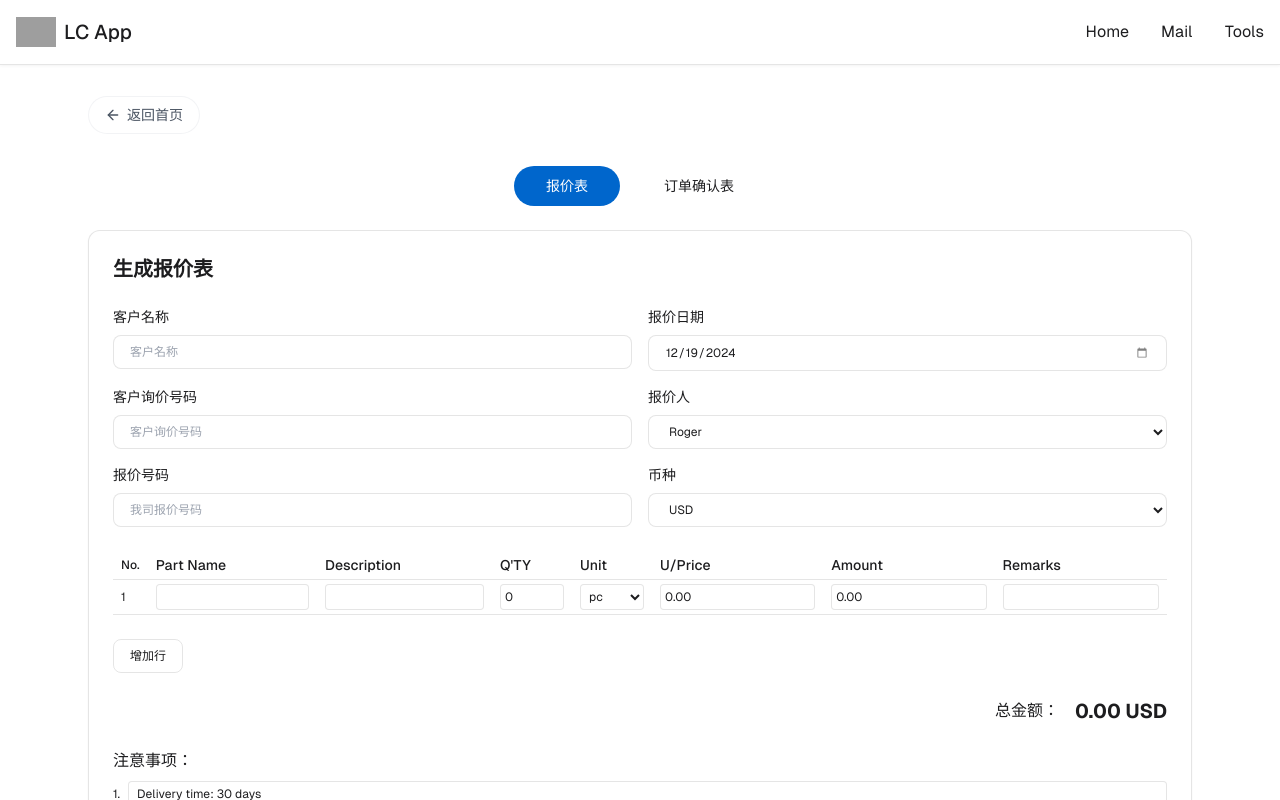
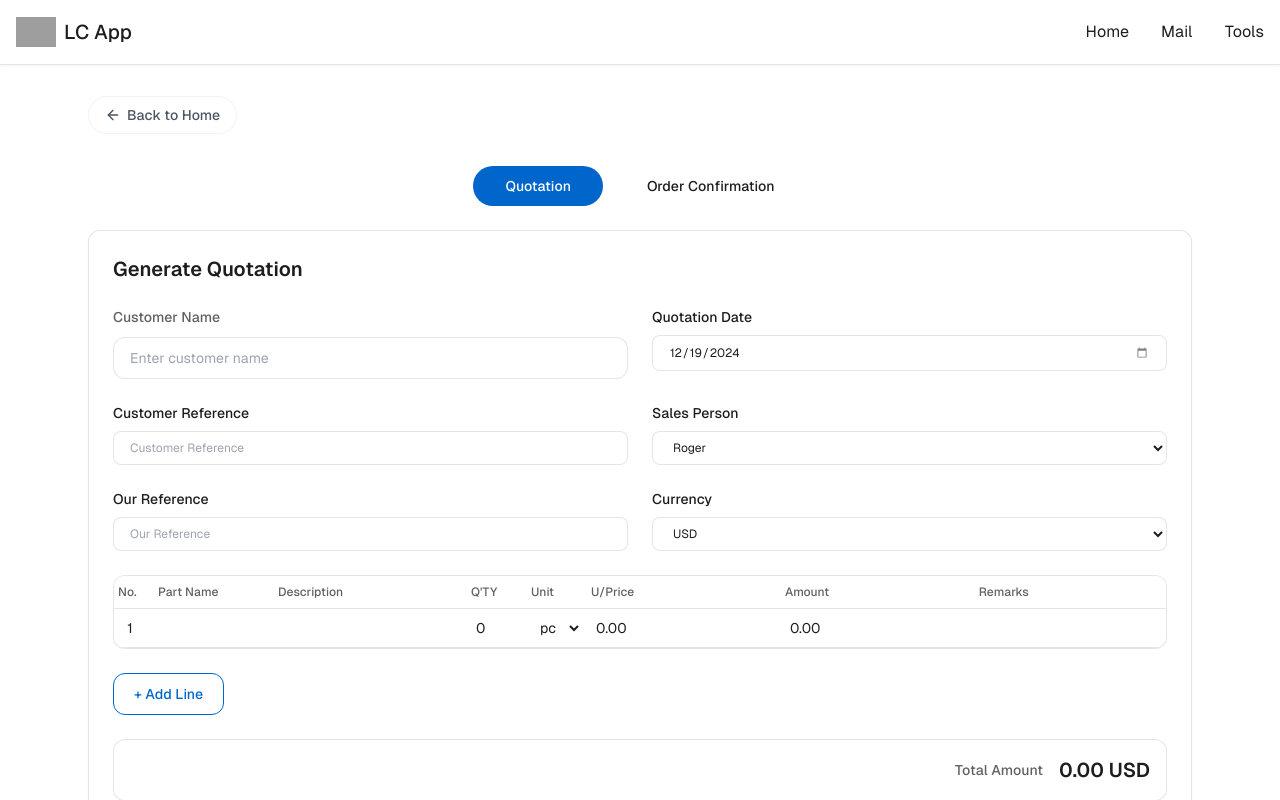
Before and after one commit to luocompany/luosir, a Next.js app: page /quotation in a window 1280 px wide. Shown: the top 800 px of the page. Built offline with nearby package versions, Linux system fonts and the light colour scheme; grey boxes are pictures that could not be loaded.

Commit message:
报价表-9-英文版

```diff
--- a/app/quotation/page.tsx
+++ b/app/quotation/page.tsx
@@ -139,7 +139,7 @@ export default function Quotation() {
                     transition-all hover:shadow-lg hover:scale-[1.02]"
           >
             <ArrowLeft className="h-4 w-4 mr-1.5 transition-transform group-hover:-translate-x-0.5" />
-            <span className="text-sm font-medium">返回首页</span>
+            <span className="text-sm font-medium">Back to Home</span>
           </Link>
         </div>
 
@@ -153,7 +153,7 @@ export default function Quotation() {
                 : 'text-[var(--foreground)] hover:bg-black/5 dark:hover:bg-white/5'
             }`}
           >
-            报价表
+            Quotation
           </button>
           <button
             onClick={() => setActiveTab('confirmation')}
@@ -163,7 +163,7 @@ export default function Quotation() {
                 : 'text-[var(--foreground)] hover:bg-black/5 dark:hover:bg-white/5'
             }`}
           >
-            订单确认表
+            Order Confirmation
           </button>
         </div>
 
@@ -171,43 +171,48 @@ export default function Quotation() {
         <div className="bg-[var(--card-bg)] shadow-sm border border-[var(--card-border)] rounded-xl p-6">
           {activeTab === 'quotation' ? (
             <div className="space-y-6">
-              <h2 className="text-xl font-semibold text-[var(--foreground)]">生成报价表</h2>
+              <h2 className="text-xl font-semibold text-[var(--foreground)]">Generate Quotation</h2>
               <form onSubmit={handleSubmit} className="space-y-6">
                 {/* 基本信息 */}
-                <div className="grid grid-cols-1 md:grid-cols-2 gap-4">
-                  <div className="space-y-2">
-                    <label className="block text-sm font-medium">客户名称</label>
+                <div className="grid grid-cols-1 md:grid-cols-2 gap-6">
+                  <div className="space-y-2.5">
+                    <label className="block text-sm font-medium text-[var(--foreground)] opacity-70">
+                      Customer Name
+                    </label>
                     <input
                       type="text"
                       value={quotationData.to}
                       onChange={e => setQuotationData(prev => ({ ...prev, to: e.target.value }))}
-                      className="w-full px-4 py-2 rounded-lg border border-[var(--card-border)] bg-[var(--background)] text-xs"
-                      placeholder="客户名称"
+                      className="w-full px-4 py-2.5 rounded-xl border border-[var(--card-border)]
+                                bg-[var(--background)] text-sm transition-all
+                                focus:ring-2 focus:ring-[var(--blue-accent)] focus:ring-opacity-50
+                                focus:border-[var(--blue-accent)] outline-none"
+                      placeholder="Enter customer name"
                     />
                   </div>
                   <div className="space-y-2">
-                    <label className="block text-sm font-medium">报价日期</label>
+                    <label className="block text-sm font-medium">Quotation Date</label>
                     <input
                       type="date"
                       value={quotationData.date}
                       onChange={e => setQuotationData(prev => ({ ...prev, date: e.target.value }))}
                       className="w-full px-4 py-2 rounded-lg border border-[var(--card-border)] bg-[var(--background)] text-xs"
-                      placeholder="报价日期"
+                      placeholder="Quotation Date"
                     />
                   </div>
                   <div className="space-y-2">
-                    <label className="block text-sm font-medium">客户询价号码</label>
+                    <label className="block text-sm font-medium">Customer Reference</label>
                     <input
                       type="text"
                       value={quotationData.yourRef}
                       onChange={e => setQuotationData(prev => ({ ...prev, yourRef: e.target.value }))}
                       className="w-full px-4 py-2 rounded-lg border border-[var(--card-border)] bg-[var(--background)] text-xs"
-                      placeholder="客户询价号码"
+                      placeholder="Customer Reference"
                     />
                   </div>
 
                   <div className="space-y-2">
-                    <label className="block text-sm font-medium">报价人</label>
+                    <label className="block text-sm font-medium">Sales Person</label>
                     <select
                       value={quotationData.from}
                       onChange={e => setQuotationData(prev => ({ ...prev, from: e.target.value }))}
@@ -221,17 +226,17 @@ export default function Quotation() {
                     </select>
                   </div>
                   <div className="space-y-2">
-                    <label className="block text-sm font-medium">报价号码</label>
+                    <label className="block text-sm font-medium">Our Reference</label>
                     <input
                       type="text"
                       value={quotationData.ourRef}
                       onChange={e => setQuotationData(prev => ({ ...prev, ourRef: e.target.value }))}
                       className="w-full px-4 py-2 rounded-lg border border-[var(--card-border)] bg-[var(--background)] text-xs"
-                      placeholder="我司报价号码"
+                      placeholder="Our Reference"
                     />
                   </div>
                   <div className="space-y-2">
-                    <label className="block text-sm font-medium">币种</label>
+                    <label className="block text-sm font-medium">Currency</label>
                     <select
                       value={quotationData.currency}
                       onChange={e => setQuotationData(prev => ({ ...prev, currency: e.target.value }))}
@@ -247,68 +252,88 @@ export default function Quotation() {
                 </div>
 
                 {/* 商品列表 */}
-                <div className="overflow-x-auto">
+                <div className="overflow-x-auto rounded-xl border border-[var(--card-border)] bg-[var(--background)]">
                   <table className="w-full min-w-[800px]">
                     <thead>
-                      <tr className="border-b border-[var(--card-border)]">
-                        <th className="py-1 px-2 text-left text-xs font-medium">No.</th>
-                        <th className="py-1 px-2 text-left text-sm font-medium">Part Name</th>
-                        <th className="py-1 px-2 text-left text-sm font-medium">Description</th>
-                        <th className="py-1 px-2 text-left text-sm font-medium" style={{ width: '80px' }}>Q'TY</th>
-                        <th className="py-1 px-2 text-left text-sm font-medium" style={{ width: '80px' }}>Unit</th>
-                        <th className="py-1 px-2 text-left text-sm font-medium">U/Price</th>
-                        <th className="py-1 px-2 text-left text-sm font-medium">Amount</th>
-                        <th className="py-1 px-2 text-left text-sm font-medium">Remarks</th>
+                      <tr className="border-b border-[var(--card-border)] bg-[var(--background)]">
+                        <th className="py-2 px-1 text-left text-xs font-medium opacity-70" style={{ width: '40px' }}>No.</th>
+                        <th className="py-2 px-1 text-left text-xs font-medium opacity-70" style={{ width: '120px' }}>Part Name</th>
+                        <th className="py-2 px-1 text-left text-xs font-medium opacity-70">Description</th>
+                        <th className="py-2 px-1 text-left text-xs font-medium opacity-70" style={{ width: '60px' }}>Q'TY</th>
+                        <th className="py-2 px-1 text-left text-xs font-medium opacity-70" style={{ width: '60px' }}>Unit</th>
+                        <th className="py-2 px-1 text-left text-xs font-medium opacity-70" style={{ minWidth: '80px' }}>U/Price</th>
+                        <th className="py-2 px-1 text-left text-xs font-medium opacity-70" style={{ minWidth: '80px', whiteSpace: 'nowrap' }}>Amount</th>
+                        <th className="py-2 px-1 text-left text-xs font-medium opacity-70">Remarks</th>
                       </tr>
                     </thead>
                     <tbody>
                       {quotationData.items.map((item, index) => (
-                        <tr key={item.lineNo} className="border-b border-[var(--card-border)] text-xs">
-                          <td
-                            className="py-1 px-2 text-sm cursor-pointer relative text-xs"
-                            onClick={() => {
-                              setQuotationData(prev => ({
-                                ...prev,
-                                items: prev.items.filter((_, i) => i !== index) // 删除对应行
-                              }));
-                            }}
-                          >
-                            {index + 1} {/* 直接显示序号 */}
+                        <tr key={item.lineNo}
+                            className="border-b border-[var(--card-border)] hover:bg-[var(--background)] transition-colors">
+                          <td className="py-1 px-1 text-sm">
+                            <span className="flex items-center justify-center w-6 h-6 rounded-full
+                                           hover:bg-red-100 hover:text-red-600 cursor-pointer transition-colors"
+                                  onClick={() => {
+                                    setQuotationData(prev => ({
+                                      ...prev,
+                                      items: prev.items.filter((_, i) => i !== index) // 删除对应行
+                                    }));
+                                  }}>
+                              {index + 1}
+                            </span>
                           </td>
-                          <td className="py-1 px-2">
+                          <td className="py-1 px-1">
                             <input
                               type="text"
                               value={item.partName}
                               onChange={e => updateLineItem(index, 'partName', e.target.value)}
-                              className="w-full px-1 py-1 rounded border border-[var(--card-border)] bg-[var(--background)] text-xs"
+                              className="w-full px-1 py-1 rounded-lg border border-transparent
+                                       bg-transparent text-sm transition-all
+                                       hover:border-[var(--card-border)]
+                                       focus:border-[var(--blue-accent)] focus:ring-1
+                                       focus:ring-[var(--blue-accent)] outline-none"
                             />
                           </td>
-                          <td className="py-1 px-2">
+                          <td className="py-1 px-1">
                             <input
                               type="text"
                               value={item.description}
                               onChange={e => updateLineItem(index, 'description', e.target.value)}
-                              className="w-full px-1 py-1 rounded border border-[var(--card-border)] bg-[var(--background)] text-xs"
+                              className="w-full px-1 py-1 rounded-lg border border-transparent
+                                       bg-transparent text-sm transition-all
+                                       hover:border-[var(--card-border)]
+                                       focus:border-[var(--blue-accent)] focus:ring-1
+                                       focus:ring-[var(--blue-accent)] outline-none"
                             />
                           </td>
-                          <td className="py-1 px-2">
+                          <td className="py-1 px-1">
                             <input
-                              type="number"
+                              type="text"
+                              inputMode="numeric"
                               value={item.quantity}
                               onChange={e => {
                                 const value = parseFloat(e.target.value);
-                                if (value >= 0) { // 确保数量不为负数
+                                if (!isNaN(value) && value >= 0) { // 确保输入为数字且不为负数
                                   updateLineItem(index, 'quantity', value);
                                 }
                               }}
-                              className="w-full px-1 py-1 rounded border border-[var(--card-border)] bg-[var(--background)] text-xs"
+                              className="w-full px-1 py-1 rounded-lg border border-transparent
+                                       bg-transparent text-sm transition-all
+                                       hover:border-[var(--card-border)]
+                                       focus:border-[var(--blue-accent)] focus:ring-1
+                                       focus:ring-[var(--blue-accent)] outline-none
+                                       [appearance:textfield] [&::-webkit-outer-spin-button]:appearance-none [&::-webkit-inner-spin-button]:appearance-none"
                             />
                           </td>
-                          <td className="py-1 px-2">
+                          <td className="py-1 px-1">
                             <select
                               value={item.unit}
                               onChange={e => updateLineItem(index, 'unit', e.target.value)}
-                              className="w-full px-1 py-1 rounded border border-[var(--card-border)] bg-[var(--background)] text-xs"
+                              className="w-full px-1 py-1 rounded-lg border border-transparent
+                                       bg-transparent text-sm transition-all
+                                       hover:border-[var(--card-border)]
+                                       focus:border-[var(--blue-accent)] focus:ring-1
+                                       focus:ring-[var(--blue-accent)] outline-none"
                             >
                               <option value={item.quantity <= 1 ? "pc" : "pcs"}>
                                 {item.quantity <= 1 ? "pc" : "pcs"}
@@ -321,7 +346,7 @@ export default function Quotation() {
                               </option>
                             </select>
                           </td>
-                          <td className="py-1 px-2">
+                          <td className="py-1 px-1">
                             <input
                               type="number"
                               value={item.unitPrice ? item.unitPrice.toFixed(2) : '0.00'}
@@ -331,23 +356,36 @@ export default function Quotation() {
                                   updateLineItem(index, 'unitPrice', value);
                                 }
                               }}
-                              className="w-full px-1 py-1 rounded border border-[var(--card-border)] bg-[var(--background)] text-xs"
+                              className="w-full px-1 py-1 rounded-lg border border-transparent
+                                       bg-transparent text-sm transition-all
+                                       hover:border-[var(--card-border)]
+                                       focus:border-[var(--blue-accent)] focus:ring-1
+                                       focus:ring-[var(--blue-accent)] outline-none"
                             />
                           </td>
-                          <td className="py-1 px-2">
+                          <td className="py-1 px-1">
                             <input
                               type="number"
                               value={item.amount ? item.amount.toFixed(2) : '0.00'}
                               readOnly
-                              className="w-full px-1 py-1 rounded border border-[var(--card-border)] bg-[var(--background)] text-xs"
+                              className="w-full px-1 py-1 rounded-lg border border-transparent
+                                       bg-transparent text-sm transition-all
+                                       hover:border-[var(--card-border)]
+                                       focus:border-[var(--blue-accent)] focus:ring-1
+                                       focus:ring-[var(--blue-accent)] outline-none
+                                       whitespace-nowrap"
                             />
                           </td>
-                          <td className="py-1 px-2">
+                          <td className="py-1 px-1">
                             <input
                               type="text"
                               value={item.remarks}
                               onChange={e => updateLineItem(index, 'remarks', e.target.value)}
-                              className="w-full px-1 py-1 rounded border border-[var(--card-border)] bg-[var(--background)] text-xs"
+                              className="w-full px-1 py-1 rounded-lg border border-transparent
+                                       bg-transparent text-sm transition-all
+                                       hover:border-[var(--card-border)]
+                                       focus:border-[var(--blue-accent)] focus:ring-1
+                                       focus:ring-[var(--blue-accent)] outline-none"
                             />
                           </td>
                         </tr>
@@ -360,21 +398,26 @@ export default function Quotation() {
                 <button
                   type="button"
                   onClick={addLineItem}
-                  className="px-4 py-2 rounded-lg border border-[var(--card-border)]
-                           hover:bg-[var(--background)] transition-colors text-xs"
+                  className="px-5 py-2.5 rounded-xl border border-[var(--blue-accent)]
+                           text-[var(--blue-accent)] hover:bg-[var(--blue-accent)]
+                           hover:text-white transition-all text-sm font-medium
+                           focus:ring-2 focus:ring-[var(--blue-accent)] focus:ring-opacity-50"
                 >
-                  增加行
+                  + Add Line
                 </button>
 
                 {/* 总金额 */}
-                <div className="flex justify-end space-x-4 items-center">
-                  <span className="font-medium">总金额：</span>
-                  <span className="text-xl font-bold">{getTotalAmount().toFixed(2)} {quotationData.currency}</span>
+                <div className="flex justify-end space-x-4 items-center bg-[var(--background)]
+                                p-4 rounded-xl border border-[var(--card-border)]">
+                  <span className="text-sm font-medium opacity-70">Total Amount</span>
+                  <span className="text-xl font-semibold">
+                    {getTotalAmount().toFixed(2)} {quotationData.currency}
+                  </span>
                 </div>
 
                 {/* 注意事项 */}
                 <div className="space-y-2">
-                  <h3 className="font-medium">注意事项：</h3>
+                  <h3 className="font-medium">Notes:</h3>
                   {quotationData.notes.map((note, index) => (
                     <div key={index} className="flex items-center space-x-2">
                       <span className="text-xs">{index + 1}.</span>
@@ -395,19 +438,21 @@ export default function Quotation() {
                 {/* 生成按钮 */}
                 <button
                   type="submit"
-                  className="w-full mt-6 px-6 py-3 rounded-lg bg-[var(--blue-accent)]
-                           text-white font-medium hover:opacity-90 transition-opacity
-                           flex items-center justify-center gap-2 text-xs"
+                  className="w-full mt-8 px-6 py-3.5 rounded-xl bg-[var(--blue-accent)]
+                           text-white font-medium hover:opacity-90 transition-all
+                           focus:ring-2 focus:ring-[var(--blue-accent)] focus:ring-opacity-50
+                           flex items-center justify-center gap-2 text-sm shadow-lg
+                           hover:shadow-xl active:scale-[0.98]"
                 >
                   <Download className="h-4 w-4" />
-                  生成报价表
+                  Generate Quotation
                 </button>
               </form>
             </div>
           ) : (
             <div className="space-y-6">
-              <h2 className="text-xl font-semibold text-[var(--foreground)]">生成订单确认表</h2>
-              {/* TODO: 添加订单确认表表单内容 */}
+              <h2 className="text-xl font-semibold text-[var(--foreground)]">Generate Order Confirmation</h2>
+              {/* TODO: Add order confirmation form content */}
             </div>
           )}
         </div>
```
